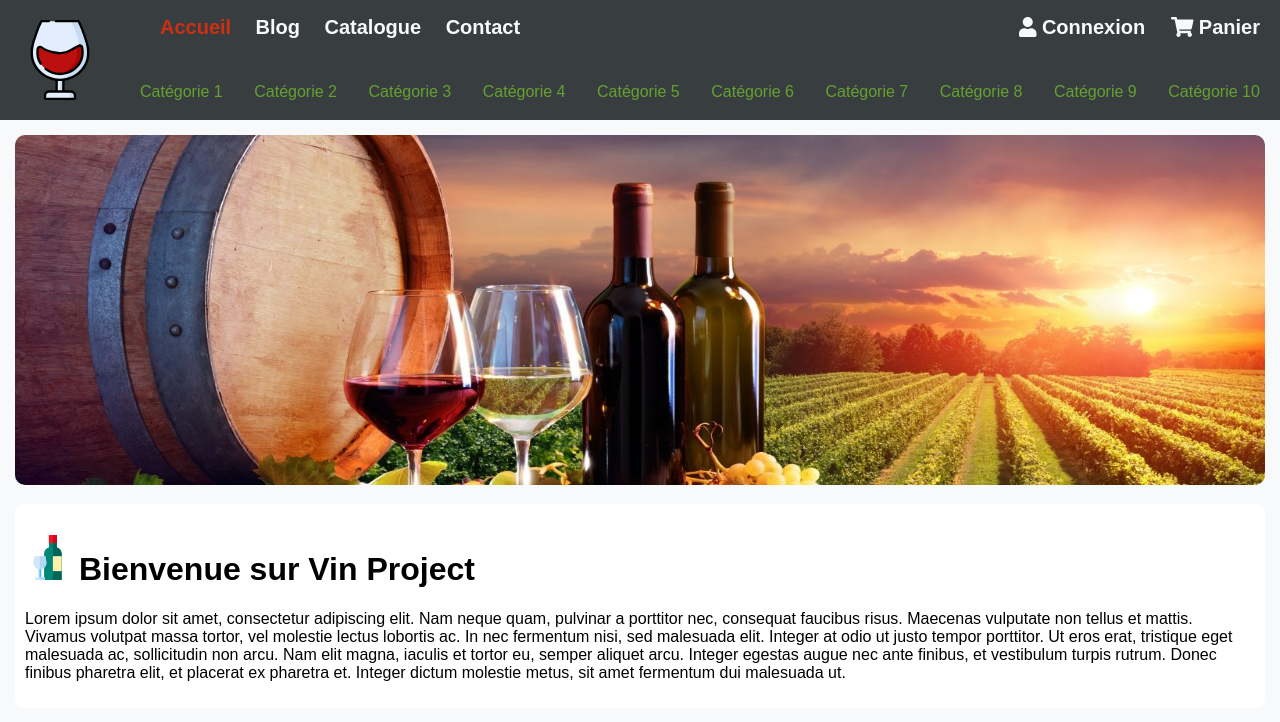
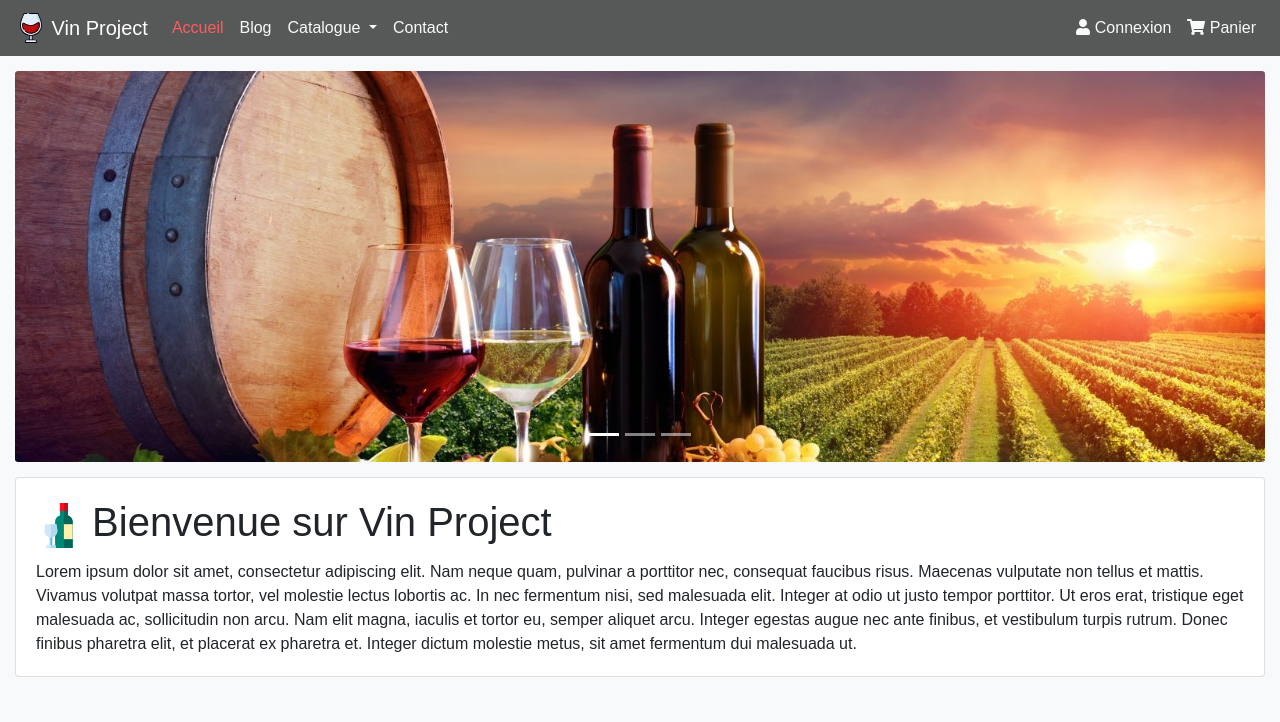
Before and after one commit to Sydher/vinproject, a Symfony app: template templates/home/index.html.twig in a window 1280 px wide. Shown: the top 722 px of the page. Run offline with Twig, Linux system fonts and the light colour scheme; the template is opened without the code that fills it, so the values that code supplies are empty; style sheets or scripts are compiled from the project's sources; some libraries are stand-ins or nearby versions; some web fonts are replaced.

Commit message:
Boostrap

```diff
--- a/assets/css/app.scss
+++ b/assets/css/app.scss
@@ -1,37 +1,16 @@
-html, body {
-  margin: 0;
-  padding: 0;
-}
-
 @import url('https://fonts.googleapis.com/css2?family=Roboto:ital,wght@0,300;0,700;1,300;1,700&display=swap');
 @import url('//db.onlinewebfonts.com/c/88d825431bfee24234c96a4170553e7f?family=FF+Mark');
 @import "common/color";
 
-html {
-  background-color: $lightgrey;
-}
-
 body {
   height: 100%;
   font-family: "FF Mark", sans-serif;
+  background-color: $lightgrey;
 }
 
 #body {
   margin: 15px;
   height: 100%;
-}
-
-.card {
-  background-color: $white;
-  border-radius: 10px;
-  padding: 10px;
-}
-
-.card-shadow {
-  background-color: $white;
-  border-radius: 10px;
-  box-shadow: 5px 5px 10px rgba(0,0,0,.1);
-  padding: 10px;
 }
 
 .separator {
--- a/assets/css/common/color.scss
+++ b/assets/css/common/color.scss
@@ -1,6 +1,8 @@
-//$red_wine: #ED3436;
-$red_wine: #CC2F12;
-$green_wine: #66A031;
+//$red_wine: #CC2F12;
+//$red_wine: #FF6A69;
+$red_wine: #FA5E5D;
+$green_wine: #77B338;
+//$green_wine: #66A031;
 $dark_green: #CCB112;
 $dark: #383E40;
 $aqua: #02A0AE;
--- a/assets/css/common/navbar.scss
+++ b/assets/css/common/navbar.scss
@@ -1,85 +1,44 @@
 @import "color";
 
-#navbar {
-  background-color: $dark;
-  height: 120px;
-  display: flex;
+/**
+ * Liens de navigation.
+ */
+.navbar-dark .navbar-nav .nav-link {
+  color: $lightgrey;
 }
 
-#logo {
-  height: 80px;
-  margin-top: 20px;
-  margin-left: 20px;
+/**
+ * Liens de navigation (survol).
+ */
+.navbar-dark .navbar-nav .nav-link:hover {
+  color: $green_wine;
+  border-bottom: 4px solid;
+  padding-bottom: 4px;
 }
 
-#navigation {
-  width: 100%;
+/**
+ * Lien actif.
+ */
+.navbar-dark .navbar-nav .active > .nav-link,
+.navbar-dark .navbar-nav .nav-link.active,
+.navbar-dark .navbar-nav .nav-link.show,
+.navbar-dark .navbar-nav .show > .nav-link {
+  color: $red_wine;
 }
 
-#navigation_top {
-  display: flex;
-  width: 100%;
-  justify-content: space-between;
+/**
+ * Lien actif (survol).
+ */
+.navbar-dark .navbar-nav .active > .nav-link:hover,
+.navbar-dark .navbar-nav .nav-link.active:hover,
+.navbar-dark .navbar-nav .nav-link.show:hover,
+.navbar-dark .navbar-nav .show > .nav-link:hover {
+  color: $green_wine;
+  border-bottom: 4px solid;
+  padding-bottom: 4px;
 }
 
-#navigation_site {
-  ul li {
-    display: inline;
-    margin-left: 20px;
-  }
-
-  a {
-    text-decoration: none;
-    font-family: "FF Mark", sans-serif;
-    font-weight: bold;
-    font-size: 20px;
-    color: $lightgrey;
-  }
-  a:hover {
-    color: $red_wine;
-  }
-  a.nav_active {
-    color: $red_wine;
-  }
+.navbar_bg {
+  //background-color: #464849;
+  background-color: #575858;
 }
-
-#navigation_icon {
-  ul li {
-    display: inline;
-    margin-right: 20px;
-  }
-
-  a {
-    text-decoration: none;
-    font-family: "FF Mark", sans-serif;
-    font-weight: bold;
-    font-size: 20px;
-    color: $lightgrey;
-  }
-  a:hover {
-    color: $red_wine;
-  }
-}
-
-#navigation_bottom {
-  margin-top: 28px;
-
-  ul {
-    display: flex;
-    justify-content: space-between;
-    list-style: none;
-    margin-right: 20px;
-  }
-
-  a {
-    text-decoration: none;
-    font-family: "FF Mark", sans-serif;
-    font-size: 16px;
-    color: $green_wine;
-  }
-  a:hover {
-    color: $dark_green;
-    border-bottom: 4px solid;
-    padding-bottom: 4px;
-  }
-}
--- a/assets/css/home.scss
+++ b/assets/css/home.scss
@@ -1,9 +1,3 @@
-.carrousel_img {
-  height: 350px;
-  width: 100%;
-  border-radius: 10px;
-}
-
 .h1_bottle {
   height: 45px;
 }
--- a/templates/base.html.twig
+++ b/templates/base.html.twig
@@ -5,6 +5,7 @@
         <meta name="viewport" content="width=device-width, initial-scale=1">
         <title>{% block title %}Vin Project{% endblock %} - Vin Project</title>
         <link rel="icon" type="image/svg" href="{{ asset('build/images/wine.svg') }}" />
+        <link rel="stylesheet" href="https://stackpath.bootstrapcdn.com/bootstrap/4.5.0/css/bootstrap.min.css" integrity="sha384-9aIt2nRpC12Uk9gS9baDl411NQApFmC26EwAOH8WgZl5MYYxFfc+NcPb1dKGj7Sk" crossorigin="anonymous">
         <link rel="stylesheet" href="{{ asset('build/app.css') }}">
         {% block stylesheets %}{% endblock %}
         <script defer src="https://use.fontawesome.com/releases/v5.3.1/js/all.js"></script>
@@ -15,6 +16,9 @@
             {% block body %}{% endblock %}
         </div>
 
+        <script src="https://code.jquery.com/jquery-3.5.1.slim.min.js" integrity="sha384-DfXdz2htPH0lsSSs5nCTpuj/zy4C+OGpamoFVy38MVBnE+IbbVYUew+OrCXaRkfj" crossorigin="anonymous"></script>
+        <script src="https://cdn.jsdelivr.net/npm/popper.js@1.16.0/dist/umd/popper.min.js" integrity="sha384-Q6E9RHvbIyZFJoft+2mJbHaEWldlvI9IOYy5n3zV9zzTtmI3UksdQRVvoxMfooAo" crossorigin="anonymous"></script>
+        <script src="https://stackpath.bootstrapcdn.com/bootstrap/4.5.0/js/bootstrap.min.js" integrity="sha384-OgVRvuATP1z7JjHLkuOU7Xw704+h835Lr+6QL9UvYjZE3Ipu6Tp75j7Bh/kR0JKI" crossorigin="anonymous"></script>
         <script src="{{ asset('build/runtime.js') }}"></script>
         <script src="{{ asset('build/app.js') }}"></script>
         {% block javascripts %}{% endblock %}
--- a/templates/common/navbar.html.twig
+++ b/templates/common/navbar.html.twig
@@ -1,45 +1,52 @@
-<nav id="navbar">
-    <img src="{{ asset('build/images/wine.svg') }}" alt="Vin Project logo" id="logo">
-    <div id="navigation">
-        <div id="navigation_top">
-            <div id="navigation_site">
-                <ul>
-                    <li><a href="todo" class="nav_active">Accueil</a></li>
-                    <li><a href="todo">Blog</a></li>
-                    <li><a href="todo">Catalogue</a></li>
-                    <li><a href="todo">Contact</a></li>
+<nav class="navbar navbar-expand-lg navbar-dark navbar_bg">
+    <a class="navbar-brand" href="#">
+        <img src="{{ asset('build/images/wine.svg') }}" width="30" height="30" class="d-inline-block align-top"
+             alt="logo" loading="lazy">
+        Vin Project
+    </a>
+    <button class="navbar-toggler" type="button" data-toggle="collapse" data-target="#navbarSupportedContent"
+            aria-controls="navbarSupportedContent" aria-expanded="false" aria-label="Toggle navigation">
+        <span class="navbar-toggler-icon"></span>
+    </button>
+
+    <div class="collapse navbar-collapse" id="navbarSupportedContent">
+        <ul class="navbar-nav mr-auto">
+            <li class="nav-item active">
+                <a class="nav-link" href="#">Accueil</a>
+            </li>
+            <li class="nav-item">
+                <a class="nav-link" href="#">Blog</a>
+            </li>
+            <li class="nav-item dropdown">
+                <a class="nav-link dropdown-toggle" href="#" id="navCatalogueDD" role="button" data-toggle="dropdown"
+                   aria-haspopup="true" aria-expanded="false">
+                    Catalogue
+                </a>
+                <div class="dropdown-menu" aria-labelledby="navCatalogueDD">
+                    <a class="dropdown-item" href="#">Rouge</a>
+                    <a class="dropdown-item" href="#">Blanc</a>
+                    <a class="dropdown-item" href="#">Rosé</a>
+                    <div class="dropdown-divider"></div>
+                    <a class="dropdown-item" href="#">Tous les Vin</a>
+                </div>
+            </li>
+            <li class="nav-item">
+                <a class="nav-link" href="#">Contact</a>
+            </li>
         </ul>
-            </div>
-            <div id="navigation_icon">
-                <ul>
-                    <li>
-                        <a href="todo">
+        <ul class="navbar-nav">
+            <li class="nav-item">
+                <a class="nav-link" href="#">
                     <i class="fas fa-user"></i>
                     Connexion
                 </a>
             </li>
-                    <li>
-                        <a href="todo">
+            <li class="nav-item">
+                <a class="nav-link" href="#">
                     <i class="fas fa-shopping-cart"></i>
                     Panier
                 </a>
             </li>
         </ul>
     </div>
-        </div>
-        <div id="navigation_bottom">
-            <ul>
-                <li><a href="todo">Catégorie 1</a></li>
-                <li><a href="todo">Catégorie 2</a></li>
-                <li><a href="todo">Catégorie 3</a></li>
-                <li><a href="todo">Catégorie 4</a></li>
-                <li><a href="todo">Catégorie 5</a></li>
-                <li><a href="todo">Catégorie 6</a></li>
-                <li><a href="todo">Catégorie 7</a></li>
-                <li><a href="todo">Catégorie 8</a></li>
-                <li><a href="todo">Catégorie 9</a></li>
-                <li><a href="todo">Catégorie 10</a></li>
-            </ul>
-        </div>
-    </div>
 </nav>
--- a/templates/home/index.html.twig
+++ b/templates/home/index.html.twig
@@ -3,24 +3,42 @@
 {% block title %}Accueil{% endblock %}
 
 {% block body %}
-    <div id="carrousel">
-        <img src="{{ asset('build/images/carrousel/image1.jpg') }}" alt="Vin" class="carrousel_img">
+    <div id="carouselExampleIndicators" class="carousel slide" data-ride="carousel">
+        <ol class="carousel-indicators">
+            <li data-target="#carouselExampleIndicators" data-slide-to="0" class="active"></li>
+            <li data-target="#carouselExampleIndicators" data-slide-to="1"></li>
+            <li data-target="#carouselExampleIndicators" data-slide-to="2"></li>
+        </ol>
+        <div class="carousel-inner">
+            <div class="carousel-item active">
+                <img src="{{ asset('build/images/carrousel/image1.jpg') }}" class="d-block w-100 rounded-sm" alt="...">
+            </div>
+            <div class="carousel-item">
+                <img src="{{ asset('build/images/carrousel/image1.jpg') }}" class="d-block w-100 rounded-sm" alt="...">
+            </div>
+            <div class="carousel-item">
+                <img src="{{ asset('build/images/carrousel/image1.jpg') }}" class="d-block w-100 rounded-sm" alt="...">
+            </div>
+        </div>
     </div>
 
     <div class="separator"></div>
 
     <div class="card">
-        <h1>
-            <img src="{{ asset('build/images/bottle.svg') }}" alt="bouteille" class="h1_bottle">
-            Bienvenue sur Vin Project
-        </h1>
-        <p>
-            Lorem ipsum dolor sit amet, consectetur adipiscing elit. Nam neque quam, pulvinar a porttitor nec, consequat
-            faucibus risus. Maecenas vulputate non tellus et mattis. Vivamus volutpat massa tortor, vel molestie lectus
-            lobortis ac. In nec fermentum nisi, sed malesuada elit. Integer at odio ut justo tempor porttitor. Ut eros
-            erat, tristique eget malesuada ac, sollicitudin non arcu. Nam elit magna, iaculis et tortor eu, semper
-            aliquet arcu. Integer egestas augue nec ante finibus, et vestibulum turpis rutrum. Donec finibus pharetra
-            elit, et placerat ex pharetra et. Integer dictum molestie metus, sit amet fermentum dui malesuada ut.
-        </p>
+        <div class="card-body">
+            <h1 class="card-title">
+                <img src="{{ asset('build/images/bottle.svg') }}" alt="bouteille" class="h1_bottle">
+                Bienvenue sur Vin Project
+            </h1>
+            <p class="card-text">
+                Lorem ipsum dolor sit amet, consectetur adipiscing elit. Nam neque quam, pulvinar a porttitor nec,
+                consequat faucibus risus. Maecenas vulputate non tellus et mattis. Vivamus volutpat massa tortor, vel
+                molestie lectus lobortis ac. In nec fermentum nisi, sed malesuada elit. Integer at odio ut justo tempor
+                porttitor. Ut eros erat, tristique eget malesuada ac, sollicitudin non arcu. Nam elit magna, iaculis et
+                tortor eu, semper aliquet arcu. Integer egestas augue nec ante finibus, et vestibulum turpis rutrum.
+                Donec finibus pharetra elit, et placerat ex pharetra et. Integer dictum molestie metus, sit amet
+                fermentum dui malesuada ut.
+            </p>
+        </div>
     </div>
 {% endblock %}
```
Lines whose indentation alone changed are shown as unchanged.
